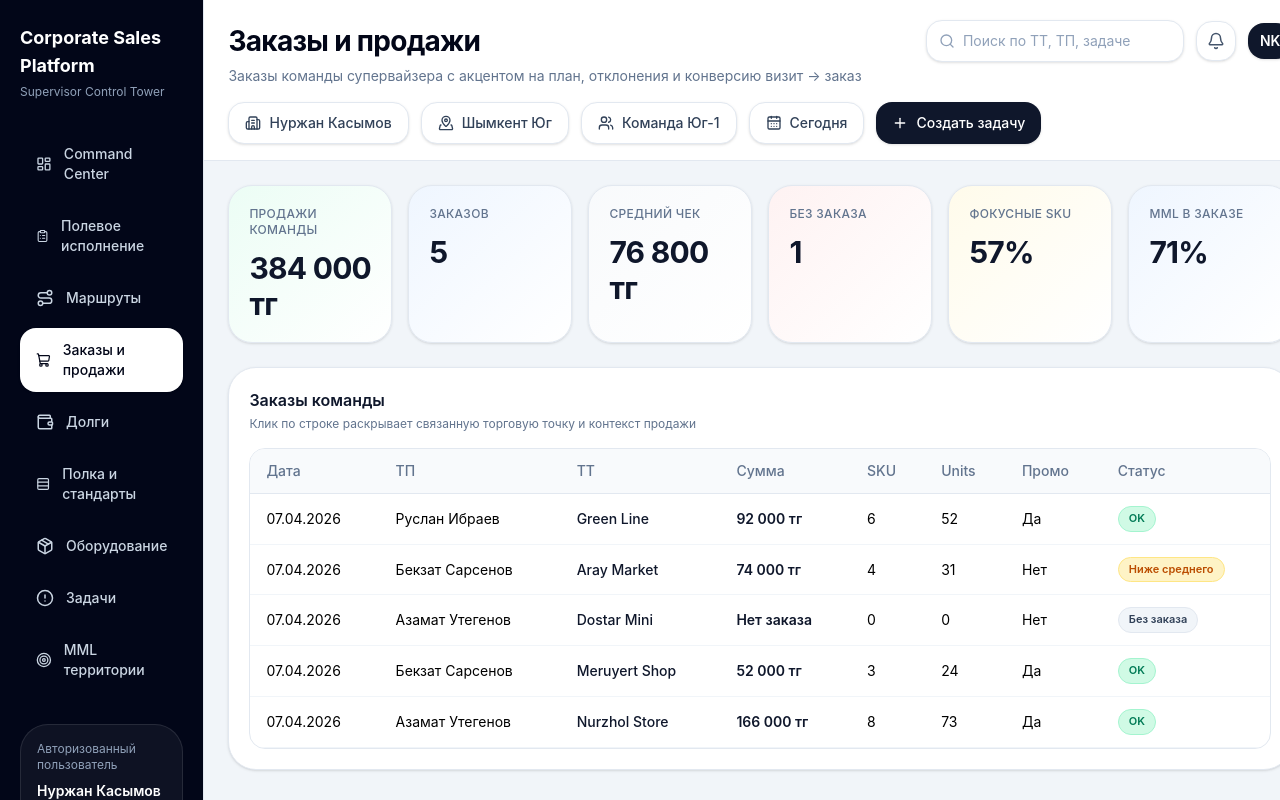
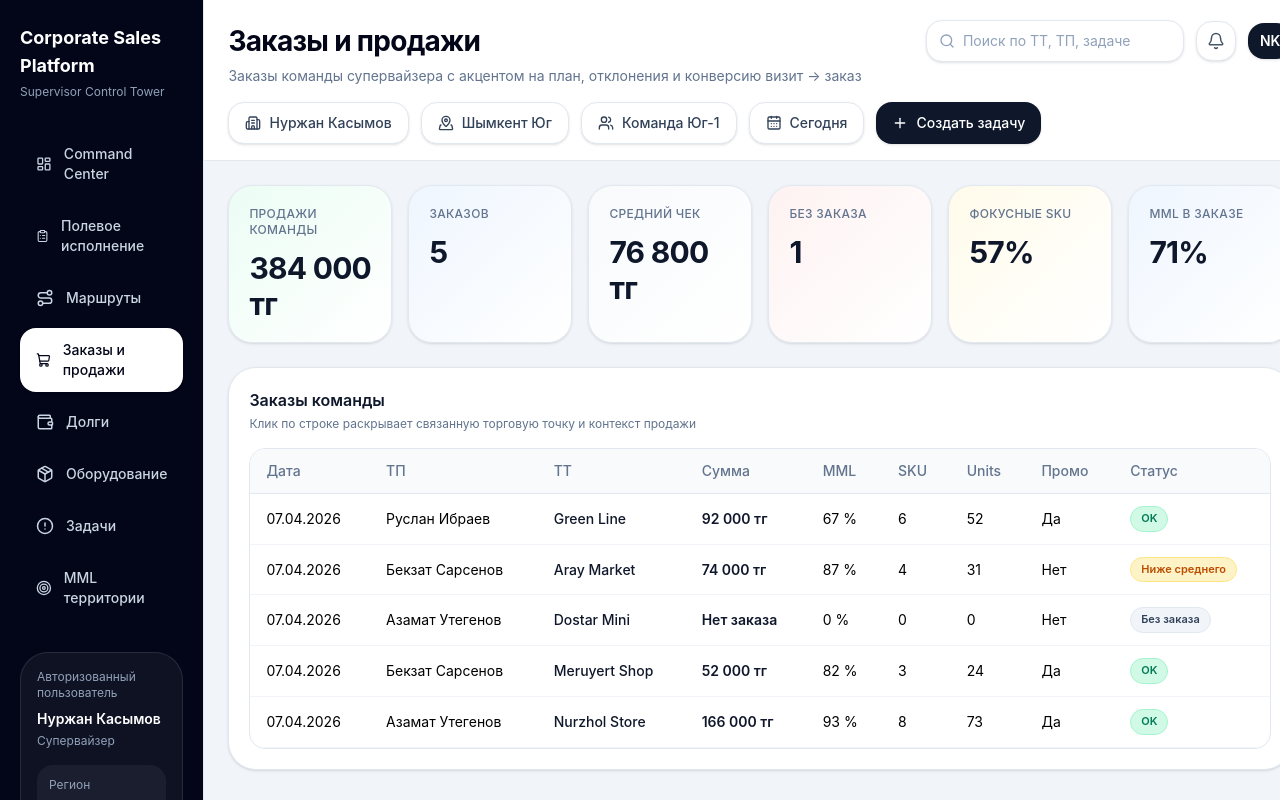
Before and after one commit to akambetov/sales-app-platform, a React (Vite) app: page / in a window 1280 px wide. Both pictures are taken after a click on the button "Заказы и продажи". Shown: the top 800 px of the page. Built offline with nearby package versions, Linux system fonts and the light colour scheme.

Commit message:
refactor: mml && rm Полка и стандарты

```diff
--- a/src/App.tsx
+++ b/src/App.tsx
@@ -7,7 +7,6 @@ import {
   Route as RouteIcon,
   ShoppingCart,
   Wallet,
-  Rows3,
   Package,
   AlertCircle,
   Target,
@@ -44,7 +43,7 @@ const NAV_ITEMS = [
   { id: 'routes', label: 'Маршруты', icon: RouteIcon },
   { id: 'orders', label: 'Заказы и продажи', icon: ShoppingCart },
   { id: 'debts', label: 'Долги', icon: Wallet },
-  { id: 'shelf', label: 'Полка и стандарты', icon: Rows3 },
+  // { id: 'shelf', label: 'Полка и стандарты', icon: Rows3 },
   { id: 'equipment', label: 'Оборудование', icon: Package },
   { id: 'tasks', label: 'Задачи', icon: AlertCircle },
   { id: 'mml', label: 'MML территории', icon: Target },
@@ -103,6 +102,7 @@ type Order = {
   store: string;
   company: string;
   amount: number;
+  mml: number;
   sku: number;
   units: number;
   promo: string;
@@ -433,6 +433,7 @@ const orders: Order[] = [
     store: 'Green Line',
     company: 'Galanz',
     amount: 92000,
+    mml: 67,
     sku: 6,
     units: 52,
     promo: 'Да',
@@ -447,6 +448,7 @@ const orders: Order[] = [
     store: 'Aray Market',
     company: 'ШПЗ',
     amount: 74000,
+    mml: 87,
     sku: 4,
     units: 31,
     promo: 'Нет',
@@ -461,6 +463,7 @@ const orders: Order[] = [
     store: 'Dostar Mini',
     company: 'Шымкент Пиво',
     amount: 0,
+    mml: 0,
     sku: 0,
     units: 0,
     promo: 'Нет',
@@ -475,6 +478,7 @@ const orders: Order[] = [
     store: 'Meruyert Shop',
     company: 'ШПЗ',
     amount: 52000,
+    mml: 82,
     sku: 3,
     units: 24,
     promo: 'Да',
@@ -489,6 +493,7 @@ const orders: Order[] = [
     store: 'Nurzhol Store',
     company: 'Шымкент Пиво',
     amount: 166000,
+    mml: 93,
     sku: 8,
     units: 73,
     promo: 'Да',
@@ -2458,7 +2463,7 @@ export default function CorporateSalesPlatformPrototype() {
                 subtitle="Клик по строке раскрывает связанную торговую точку и контекст продажи"
               >
                 <TableShell>
-                  <table className="w-full min-w-[1020px] text-sm">
+                  <table className="w-full min-w-255 text-sm">
                     <thead>
                       <tr className="border-b border-slate-200 bg-slate-50 text-left text-slate-500">
                         <th className="px-4 py-3 font-medium">Дата</th>
@@ -2466,6 +2471,7 @@ export default function CorporateSalesPlatformPrototype() {
                         <th className="px-4 py-3 font-medium">ТТ</th>
                         {/* <th className="px-4 py-3 font-medium">Компания</th> */}
                         <th className="px-4 py-3 font-medium">Сумма</th>
+                        <th className="px-4 py-3 font-medium">MML</th>
                         <th className="px-4 py-3 font-medium">SKU</th>
                         <th className="px-4 py-3 font-medium">Units</th>
                         <th className="px-4 py-3 font-medium">Промо</th>
@@ -2488,6 +2494,7 @@ export default function CorporateSalesPlatformPrototype() {
                           <td className="px-4 py-3 font-semibold text-slate-900">
                             {o.amount === 0 ? 'Нет заказа' : money(o.amount)}
                           </td>
+                          <td className="px-4 py-3">{o.mml} %</td>
                           <td className="px-4 py-3">{o.sku}</td>
                           <td className="px-4 py-3">{o.units}</td>
                           <td className="px-4 py-3">{o.promo}</td>
@@ -2586,7 +2593,7 @@ export default function CorporateSalesPlatformPrototype() {
           </Shell>
         )}
 
-        {page === 'shelf' && (
+        {/* {page === 'shelf' && (
           <Shell
             title="Полка и стандарты"
             subtitle="MML, фокусные SKU, цены и фотоотчеты по зоне ответственности супервайзера"
@@ -2604,11 +2611,11 @@ export default function CorporateSalesPlatformPrototype() {
                   value={`${Math.round(teamShelf.reduce((s, r) => s + r.focus, 0) / teamShelf.length)}%`}
                   tone="amber"
                 />
-                {/* <KpiCard
-                  title="Нарушения полки"
-                  value={`${teamShelf.filter((r) => r.result === 'Проблема').length}`}
-                  tone="red"
-                /> */}
+                // <KpiCard
+                //   title="Нарушения полки"
+                //   value={`${teamShelf.filter((r) => r.result === 'Проблема').length}`}
+                //   tone="red"
+                // />
                 <KpiCard
                   title="Риск по стандарту"
                   value={`${teamShelf.filter((r) => r.result === 'Риск').length}`}
@@ -2634,7 +2641,7 @@ export default function CorporateSalesPlatformPrototype() {
                     <thead>
                       <tr className="border-b border-slate-200 bg-slate-50 text-left text-slate-500">
                         <th className="px-4 py-3 font-medium">ТТ</th>
-                        {/* <th className="px-4 py-3 font-medium">Компания</th> */}
+                        // <th className="px-4 py-3 font-medium">Компания</th>
                         <th className="px-4 py-3 font-medium">MML</th>
                         <th className="px-4 py-3 font-medium">Фокус</th>
                         <th className="px-4 py-3 font-medium">Цена</th>
@@ -2653,7 +2660,7 @@ export default function CorporateSalesPlatformPrototype() {
                           <td className="px-4 py-3 font-medium text-slate-900">
                             {r.store}
                           </td>
-                          {/* <td className="px-4 py-3">{r.company}</td> */}
+                          // {/* <td className="px-4 py-3">{r.company}</td>
                           <td className="px-4 py-3">{r.mml}%</td>
                           <td className="px-4 py-3">{r.focus}%</td>
                           <td className="px-4 py-3">
@@ -2672,10 +2679,10 @@ export default function CorporateSalesPlatformPrototype() {
                   </table>
                 </TableShell>
               </SectionCard>
-              {/* <Store360 storeId={selectedStoreId} /> */}
+              // {/* <Store360 storeId={selectedStoreId} />
             </div>
           </Shell>
-        )}
+        )} */}
 
         {page === 'equipment' && (
           <Shell
```
